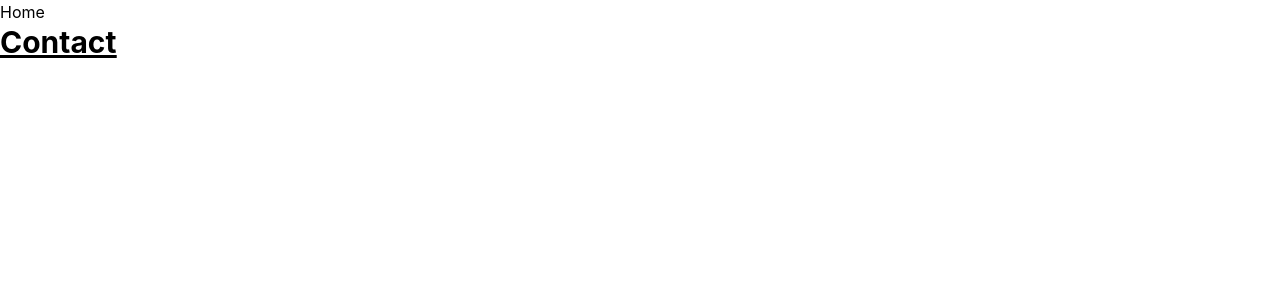
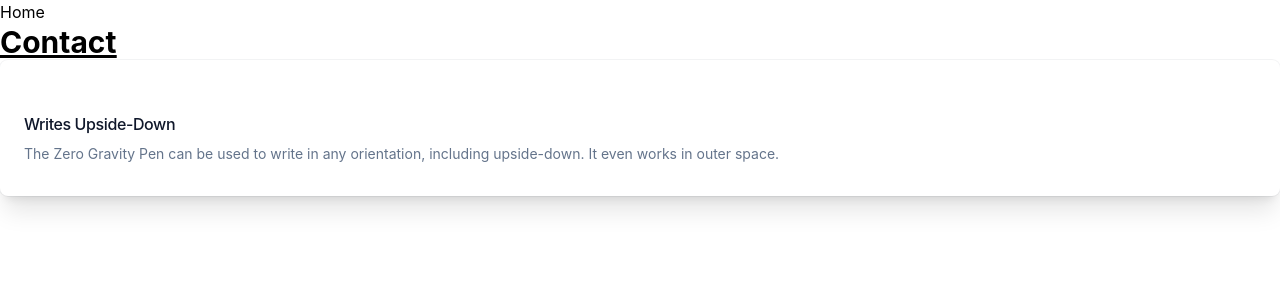
Before and after one commit to GeFF-Git/react-demo-app, a React (Create React App) app: page / in a window 1280 px wide. Shown: the top 300 px of the page. Built offline with nearby package versions, Linux system fonts and the light colour scheme.

Commit message:
latest changes

```diff
--- a/src/pages/Home.js
+++ b/src/pages/Home.js
@@ -7,6 +7,17 @@ export default function Home() {
     <>
     <div>Home</div>
     <button className='btn btn-primary text-3xl font-bold underline'> <Link to='/contact'>Contact</Link></button>
+    <div class="bg-white dark:bg-slate-800 rounded-lg px-6 py-8 ring-1 ring-slate-900/5 shadow-xl">
+  {/* <div>
+    <span class="inline-flex items-center justify-center p-2 bg-indigo-500 rounded-md shadow-lg">
+      <svg class="h-6 w-6 text-white" xmlns="http://www.w3.org/2000/svg" fill="none" viewBox="0 0 24 24" stroke="currentColor" aria-hidden="true"><!-- ... --></svg>
+    </span>
+  </div> */}
+  <h3 class="text-slate-900 dark:text-white mt-5 text-base font-medium tracking-tight">Writes Upside-Down</h3>
+  <p class="text-slate-500 dark:text-slate-400 mt-2 text-sm">
+    The Zero Gravity Pen can be used to write in any orientation, including upside-down. It even works in outer space.
+  </p>
+</div>
     </>
   )
 }
```
